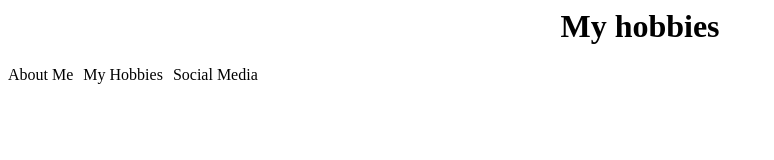
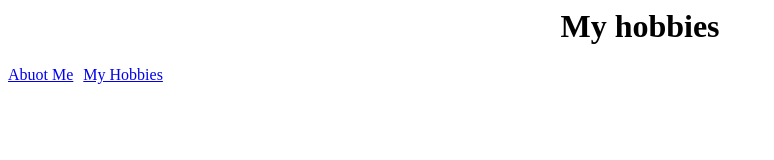
Before and after one commit to sportninjia/adarshs_portfolio, a plain HTML site: page my_hobbies.html in a window 1280 px wide. Shown: the whole page, without its empty margins (0-774 px from the left). Drawn offline with Linux system fonts and the light colour scheme.

Commit message:
second commit

```diff
--- a/my_hobbies.html
+++ b/my_hobbies.html
@@ -3,7 +3,10 @@
         <link rel="stylesheet" href="all_about_me.css">
         <body>
             <h1 class="tittle">My hobbies</h1>
-            <p class="inline"><span class="about_me">About Me</span> <span class="my_hobbies">My Hobbies</span> <span class="social_media">Social Media</span></p>
+            <div class="inline">
+                <a href="http://127.0.0.1:5500/all_about_me.html">Abuot Me</a>
+                <a href="http://127.0.0.1:5500/my_hobbies.html"> My Hobbies</a>
+            </div>
 
 
         </body>
```
